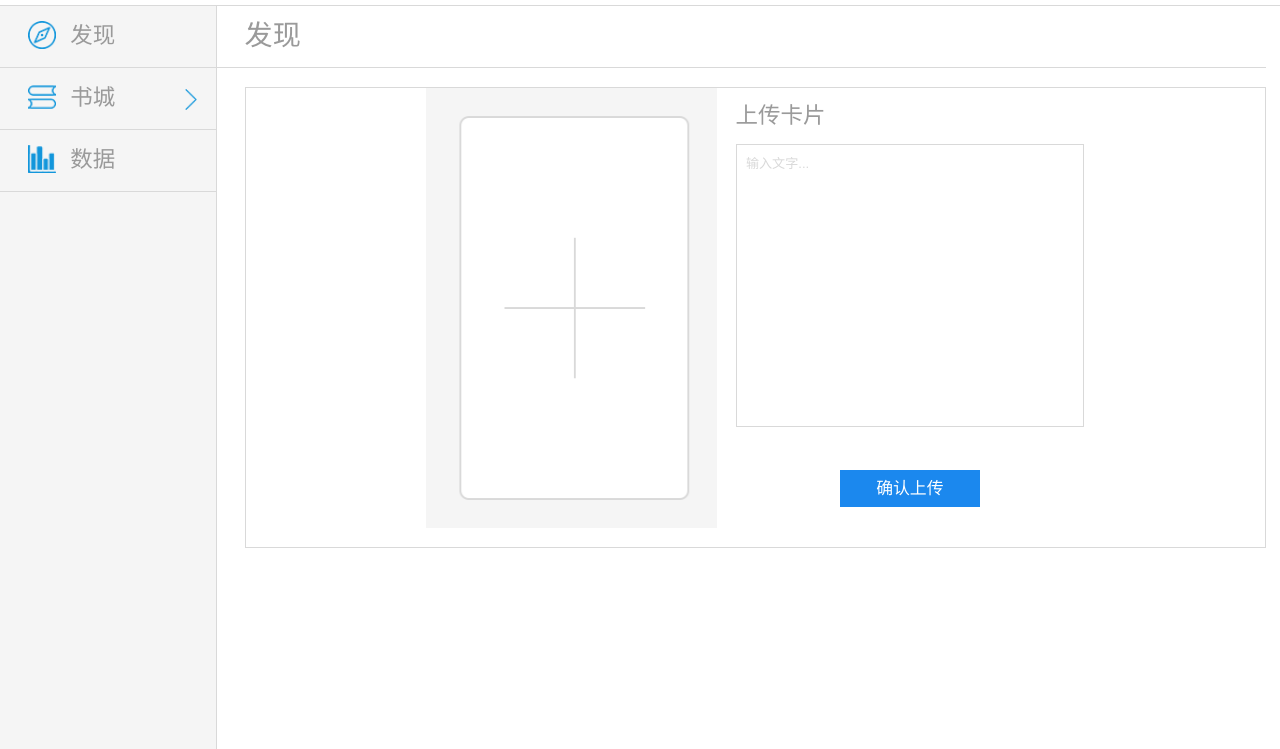
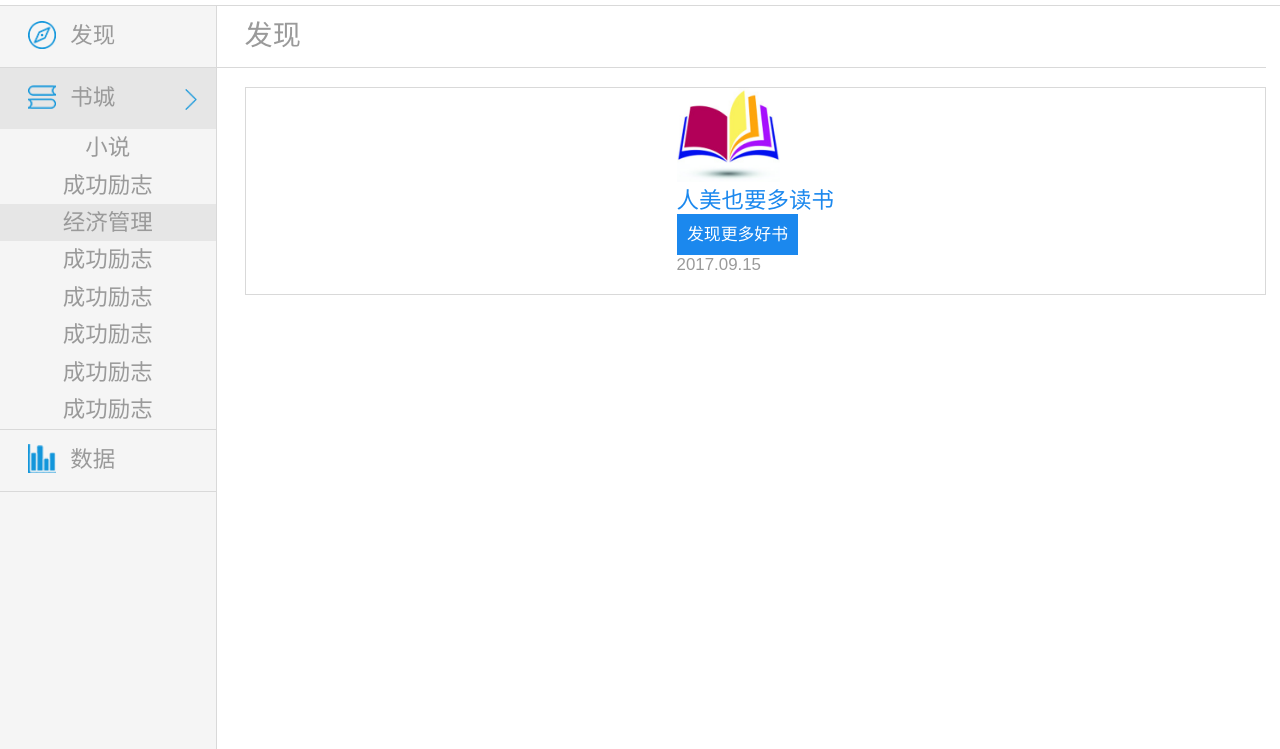
Before and after one commit to weipinsheng/URead, a plain HTML site: page index.html at #!/find in a window 1280 px wide. Shown: the part 51-800 px from the top of the page. Drawn offline with nearby package versions, Linux system fonts and the light colour scheme.

Commit message:
第二次提交

```diff
--- a/css/public.less
+++ b/css/public.less
@@ -49,8 +49,15 @@ html,body {
 	.bar-ul {
 		.bar {
 			border-bottom: .01rem solid #d9d9d9;
-			height: .65rem;
 			line-height: .65rem;
+			.classify {
+				font-size: .24rem;
+				color: #9a9a9a;
+				li {
+					line-height: .4rem;
+					text-align: center;
+				}
+			}
 			.icon {
 				display: inline-block;
 				width: .3rem;
--- a/css/reset.css
+++ b/css/reset.css
@@ -145,3 +145,6 @@ ol {
 .flex {
     display: flex;
 }
+.current {
+    background-color: #e6e6e6 !important;
+}
--- a/index.html
+++ b/index.html
@@ -25,9 +25,25 @@
     </header>
     <aside class="aside fl" ng-controller="ctrl">
         <ul class="bar-ul">
-            <li class="bar" ng-click="jump('/find')"><span class="icon find"></span>发现</li>
-            <li class="bar" ng-click="jump('/index')"><span class="icon book"></span>书城<span class="unfold fr" ng-click="toggle($event)"></span></li>
-            <li class="bar" ng-click="jump('/record')"><span class="icon data"></span>数据</li>
+            <li class="bar" ng-click="jump('/find')">
+                <p class="bar-text"><span class="icon find"></span>发现</p>
+            </li>
+            <li class="bar" ng-click="jump('/index')">
+                <p class="bar-text current"><span class="icon book"></span>书城<span class="unfold fr" ng-click="toggle($event)"></span></p>
+                <ul class="classify">
+                    <li>小说</li>
+                    <li>成功励志</li>
+                    <li class="current">经济管理</li>
+                    <li>成功励志</li>
+                    <li>成功励志</li>
+                    <li>成功励志</li>
+                    <li>成功励志</li>
+                    <li>成功励志</li>
+                </ul>
+            </li>
+            <li class="bar" ng-click="jump('/record')">
+                <p class="bar-text"><span class="icon data"></span>数据</p>
+            </li>
         </ul>
     </aside>
     <section class="container animate" ng-view></section>
--- a/view/find/find.html
+++ b/view/find/find.html
@@ -1,5 +1,16 @@
 <h1 class="title">发现</h1>
 <div class="write-place">
+	<div class="recommend">
+		<div class="recommend-pie">
+			<div class="book">
+				<img src="images/find_book.png" alt="发现">
+			</div>
+			<div class="text">人美也要多读书</div>
+			<div class="find-btn">发现更多好书</div>
+		</div>
+		<p class="read-time">2017.09.15</p>
+	</div>
+    <div class="add-group">
         <div class="add"></div>
         <div class="push">
             <h3 class="subtitle">上传卡片</h3>
@@ -9,3 +20,4 @@
             <div class="submit">确认上传</div>
         </div>
     </div>
+</div>
--- a/view/find/find.less
+++ b/view/find/find.less
@@ -8,6 +8,34 @@
         margin-top: .2rem;
         display: flex;
         justify-content: center;
+        .recommend {
+        	.recommend-pie {
+        		.book {
+					img {
+						width: 1.1rem;
+						height: 1rem;
+					}
+        		}
+        		.text {
+					font-size: .24rem;
+					color: #1b88ee;
+        		}
+        		.find-btn {
+        			width: 1.3rem;
+        			height: .44rem;
+        			line-height: .44rem;
+        			text-align: center;
+        			font-size: .18rem;
+        			background-color: #1b88ee;
+        			color: #fff;
+        		}
+        	}
+        	.read-time {
+				color: #9a9a9a;
+        	}
+        }
+        .add-group {
+        	display: none;
             .add {
                 background: url(../../images/add.png) no-repeat center center;
                 background-size: cover;
@@ -47,3 +75,4 @@
             }
         }
     }
+}
```
Also changed, not shown: css/public.css, images/find_book.png (added), view/find/find.css. Lines whose indentation alone changed are shown as unchanged.
